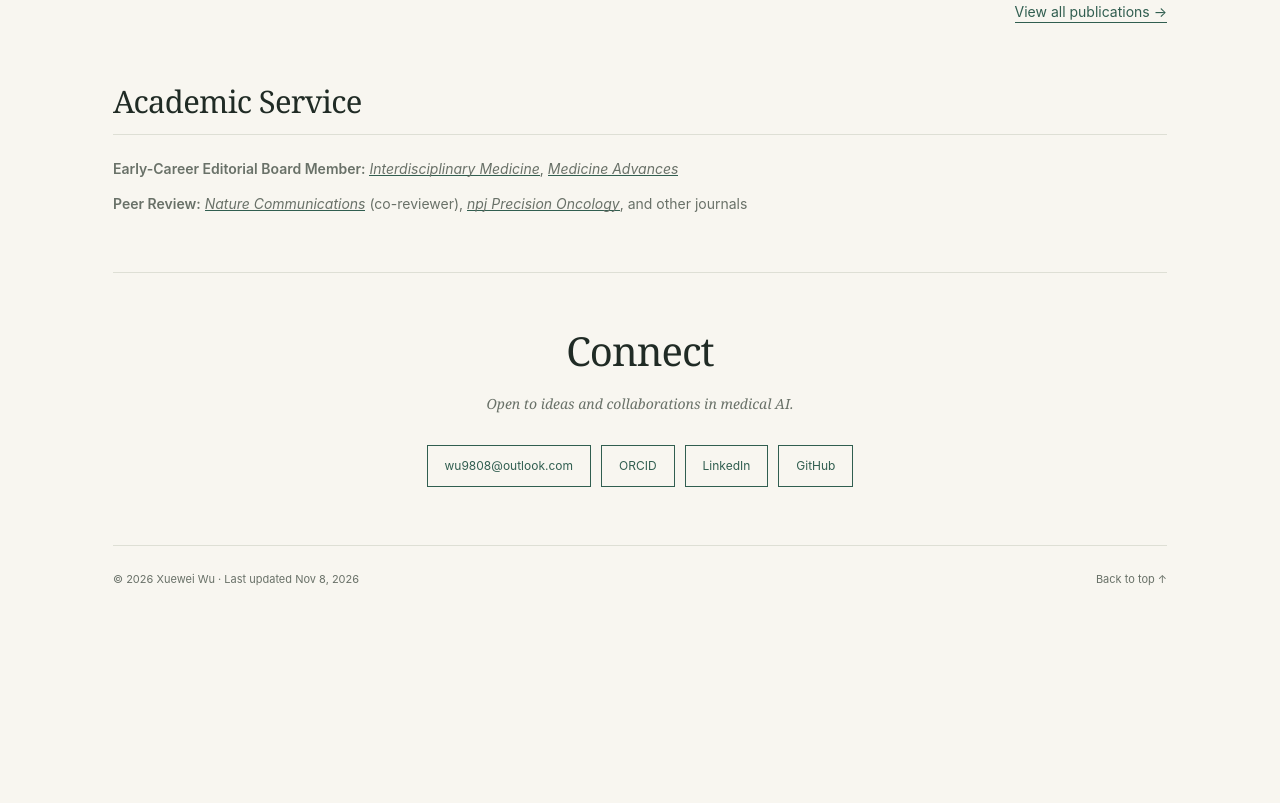
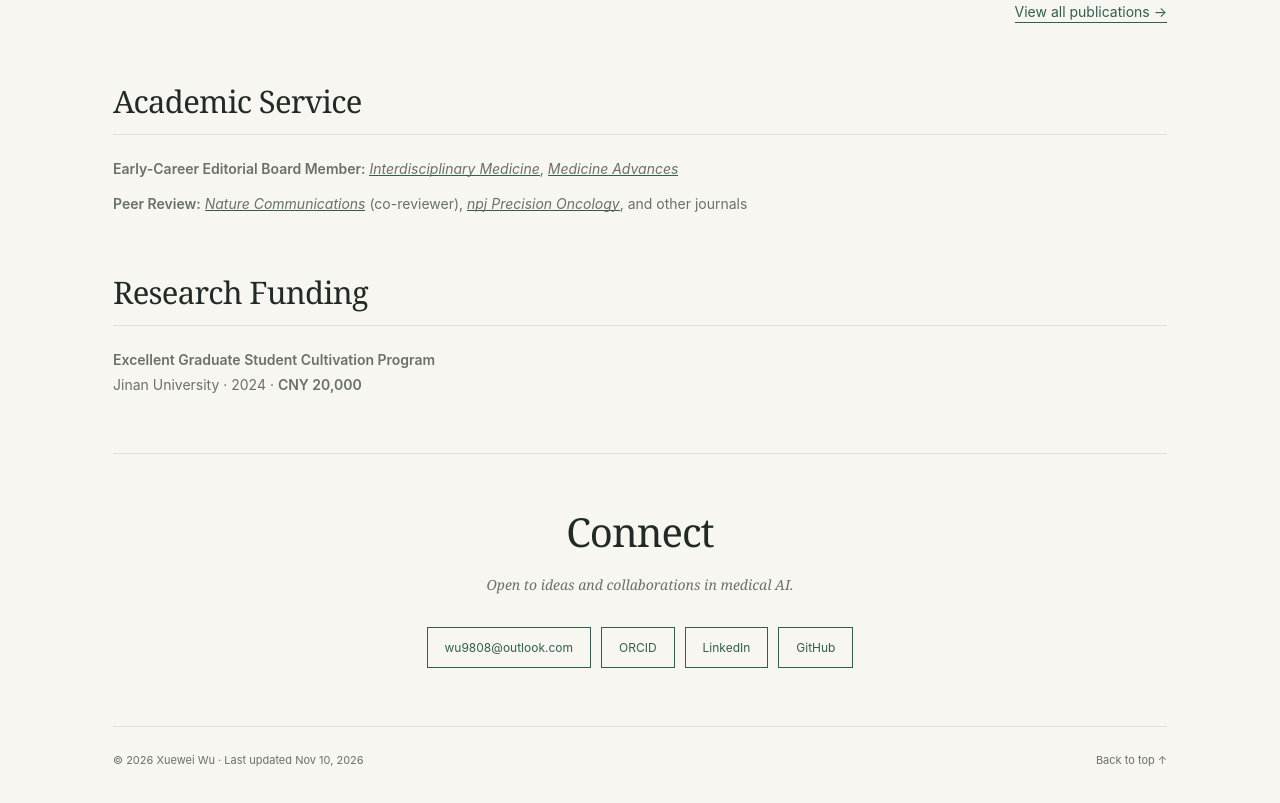
Before and after one commit to xwumed/xwumed.github.io, a plain HTML site: page index.html in a window 1280 px wide. Shown: the part 2336-3139 px from the top of the page. Before the commit the page ends 2958 px from the top, so only its background shows below. Drawn offline with Linux system fonts and the light colour scheme.

Commit message:
Add Jinan University research funding to the homepage

```diff
--- a/index.html
+++ b/index.html
@@ -139,6 +139,12 @@
         <p class="section-intro"><strong>Peer Review:</strong> <a class="about-link" href="https://www.nature.com/ncomms/"><em>Nature Communications</em></a> (co-reviewer), <a class="about-link" href="https://www.nature.com/npjprecisiononcology/"><em>npj Precision Oncology</em></a>, and other journals</p>
       </section>
 
+      <section id="research-funding" aria-labelledby="research-funding-title">
+        <div class="section-heading"><h2 id="research-funding-title">Research Funding</h2></div>
+        <p class="section-intro"><strong>Excellent Graduate Student Cultivation Program</strong><br>
+          Jinan University · 2024 · <strong>CNY 20,000</strong></p>
+      </section>
+
       <section id="contact" class="connect-section" aria-labelledby="connect-title">
         <h2 id="connect-title">Connect</h2>
         <p class="connect-intro">Open to ideas and collaborations in medical AI.</p>
@@ -150,7 +156,7 @@
         </div>
       </section>
 
-      <footer><p>© <span id="year">2026</span> Xuewei Wu · Last updated <time id="last-updated" datetime="2026-11-08">Nov 8, 2026</time></p><a href="#about">Back to top <span aria-hidden="true">↑</span></a></footer>
+      <footer><p>© <span id="year">2026</span> Xuewei Wu · Last updated <time id="last-updated" datetime="2026-11-10">Nov 10, 2026</time></p><a href="#about">Back to top <span aria-hidden="true">↑</span></a></footer>
     </main>
   </div>
   <div id="paper-magnifier" class="paper-magnifier" hidden aria-hidden="true"><img alt=""></div>
```
